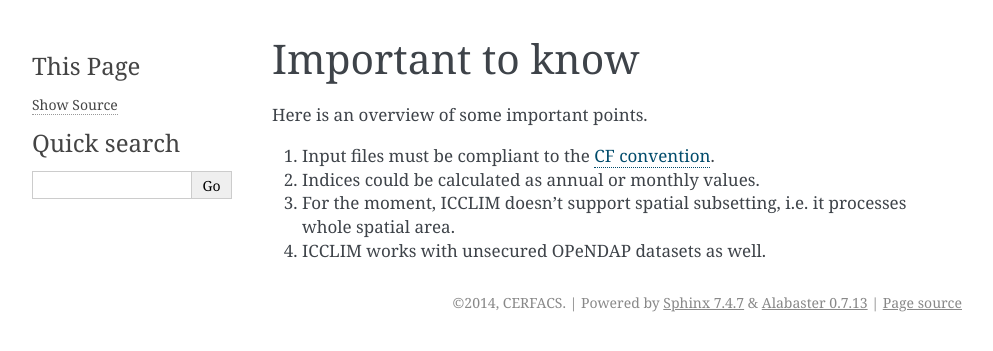
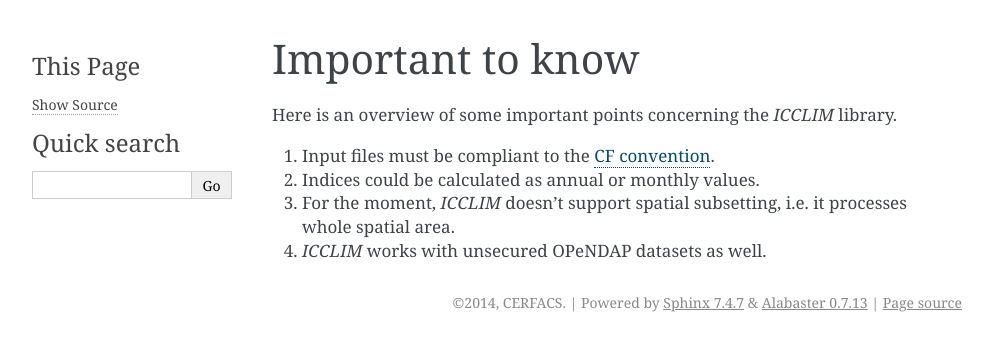
Before and after one commit to cerfacs-globc/icclim, a Sphinx documentation site: the page built from icclim/icclim_doc/source/important_to_know.rst, in a window 1280 px wide. Shown: the top 351 px of the page, without its empty margins (148-1141 px from the left). Built offline with Sphinx 7.4.7, drawn with Linux system fonts in a browser that asks for light colours.

Commit message:
doc update: little intro with some useful links

```diff
--- a/icclim/icclim_doc/source/important_to_know.rst
+++ b/icclim/icclim_doc/source/important_to_know.rst
@@ -1,9 +1,9 @@
 
 Important to know
 ===============================
-Here is an overview of some important points.
+Here is an overview of some important points concerning the *ICCLIM* library.
 
 1. Input files must be compliant to the `CF convention <http://cf-pcmdi.llnl.gov/documents/cf-conventions/>`_.
 2. Indices could be calculated as annual or monthly values.
-3. For the moment, ICCLIM doesn't support spatial subsetting, i.e. it processes whole spatial area.
-4. ICCLIM works with unsecured OPeNDAP datasets as well.
+3. For the moment, *ICCLIM* doesn't support spatial subsetting, i.e. it processes whole spatial area.
+4. *ICCLIM* works with unsecured OPeNDAP datasets as well.
--- a/icclim/icclim_doc/source/index.rst
+++ b/icclim/icclim_doc/source/index.rst
@@ -3,7 +3,7 @@ Welcome to ICCLIM's documentation!
 ==================================
 
 *Index Calculation CLIMate* is a Python libary designed for calculation of climate indices and indicators.
-For the first time ICCLIM calculates `ECA&D climate indices <http://eca.knmi.nl/documents/atbd.pdf>`_.
+For the first time *ICCLIM* calculates `ECA&D climate indices <http://eca.knmi.nl/documents/atbd.pdf>`_.
 Later other climate indices and indicators will be added.
 
 
```
Also changed, not shown: 9 other files.
